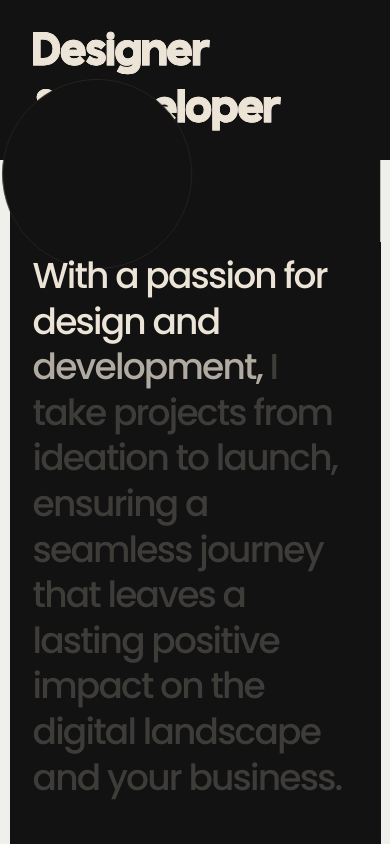
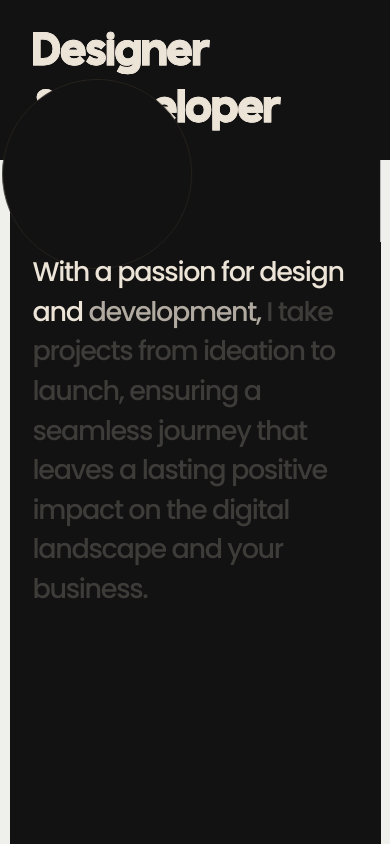
Before and after one commit to ennanuel/portfolio_3, a React (Vite) app: page / in a window 390 px wide. Shown: the part 6860-7704 px from the top of the page. Built offline with nearby package versions, Linux system fonts and the light colour scheme; a web font is replaced by a local one.

Commit message:
Updated font size for about text for devices with smaller screen size

```diff
--- a/src/components/AboutSection.tsx
+++ b/src/components/AboutSection.tsx
@@ -47,7 +47,7 @@ export default function AboutSection() {
             <motion.section style={{ scale, translateY }} ref={containerRef} className="relative z-[7] min-h-screen flex flex-col px-6 md:px-10 p-10 bg-dark text-brown-200 rounded-b-[30px]">
                 <AltTitle>Designer &-Developer</AltTitle>
                 <div ref={boxRef} className="h-[200vh] flex flex-col justify-between gap-20 mb-20">
-                    <span  className="sticky top-0 font-poppins text-2xl md:text-3xl lg:text-4xl font-medium tracking-tighter leading-[3rem] md:leading-[4.1rem] lg:leading-[5.1rem] pt-[120px]">
+                    <span  className="sticky top-0 font-poppins text-xl sm:text-2xl md:text-3xl lg:text-4xl font-medium tracking-tighter leading-[2.6rem] sm:leading-[3rem] md:leading-[4.1rem] lg:leading-[5.1rem] pt-[120px]">
                         {
                             sub_title
                                 .split(" ")
```
